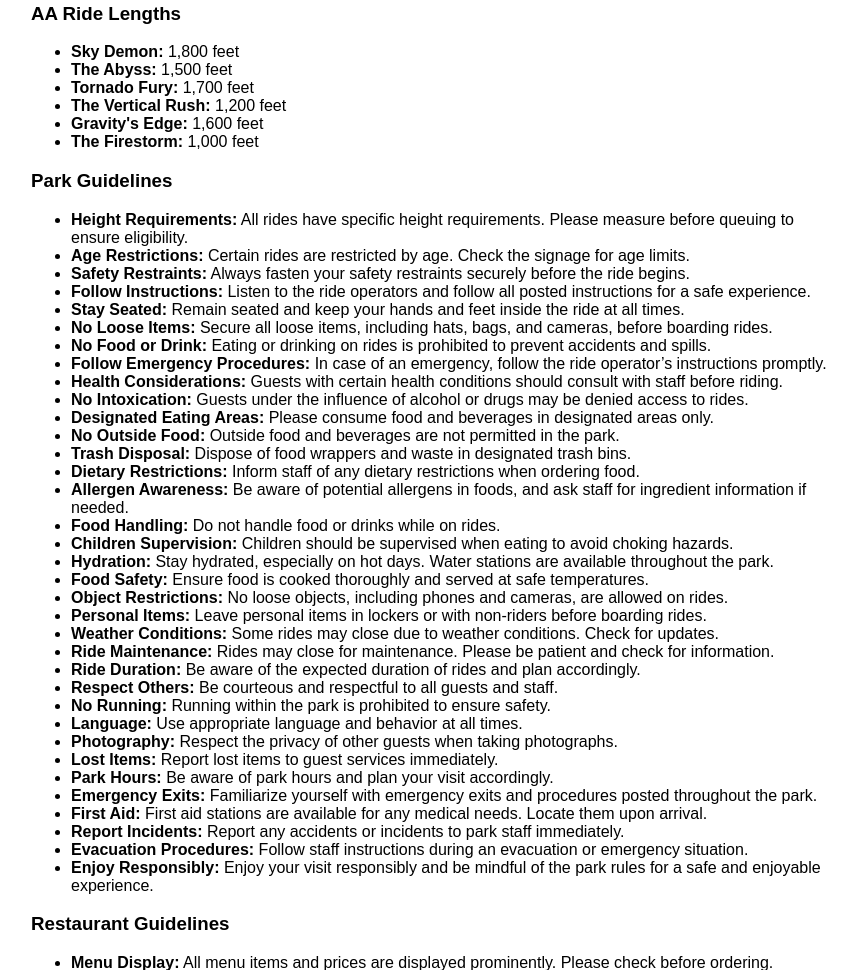
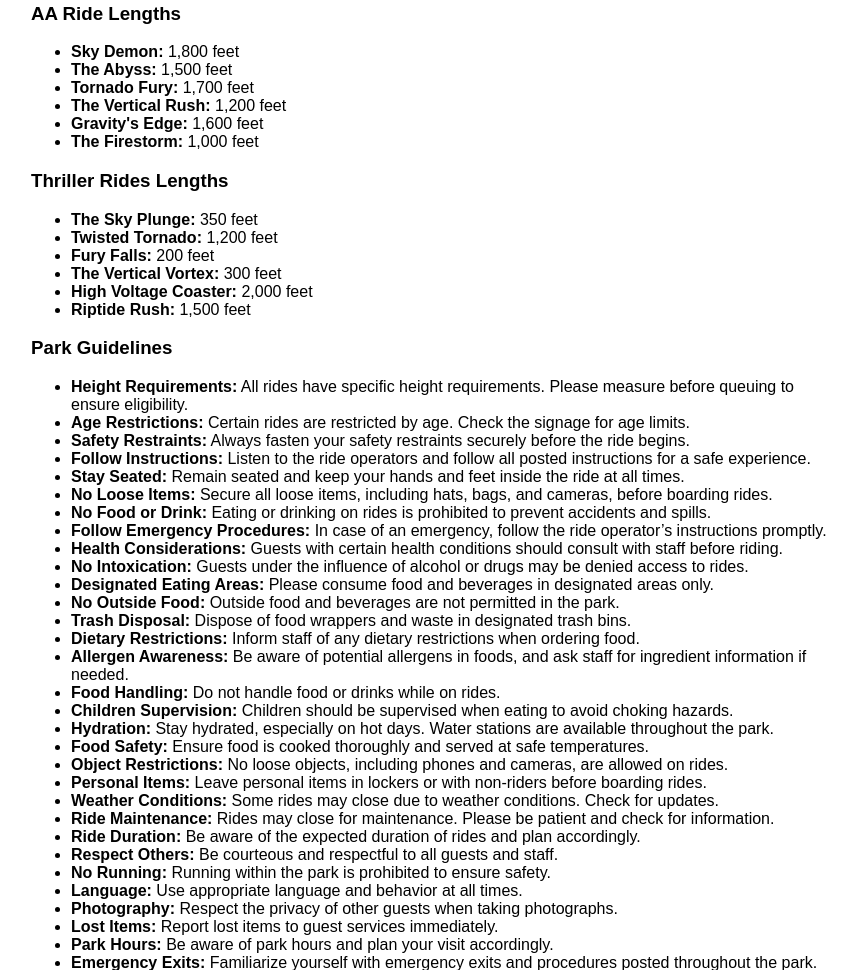
Before and after one commit to githubuser933333/githubuser933333.github.io, a plain HTML site: page tentowers.html in a window 1280 px wide. Shown: the part 2759-3729 px from the top of the page, without its empty margins (209-1066 px from the left). Drawn offline with Linux system fonts and the light colour scheme.

Commit message:
Update tentowers.html

```diff
--- a/tentowers.html
+++ b/tentowers.html
@@ -180,7 +180,7 @@
         <li><strong>Flags' Colorful Carousel:</strong> 100 feet</li>
     </ul>
 </section>
-<section id="thrillRidesLengths">
+<section id="adrenalineaddictionbrosLengths">
     <h3>AA Ride Lengths</h3>
     <ul>
         <li><strong>Sky Demon:</strong> 1,800 feet</li>
@@ -191,7 +191,17 @@
         <li><strong>The Firestorm:</strong> 1,000 feet</li>
     </ul>
 </section>
-
+<section id="thrillerRidesLengths">
+    <h3>Thriller Rides Lengths</h3>
+    <ul>
+        <li><strong>The Sky Plunge:</strong> 350 feet</li>
+        <li><strong>Twisted Tornado:</strong> 1,200 feet</li>
+        <li><strong>Fury Falls:</strong> 200 feet</li>
+        <li><strong>The Vertical Vortex:</strong> 300 feet</li>
+        <li><strong>High Voltage Coaster:</strong> 2,000 feet</li>
+        <li><strong>Riptide Rush:</strong> 1,500 feet</li>
+    </ul>
+</section>
 <section id="parkGuidelines">
     <h3>Park Guidelines</h3>
     <ul>
```
